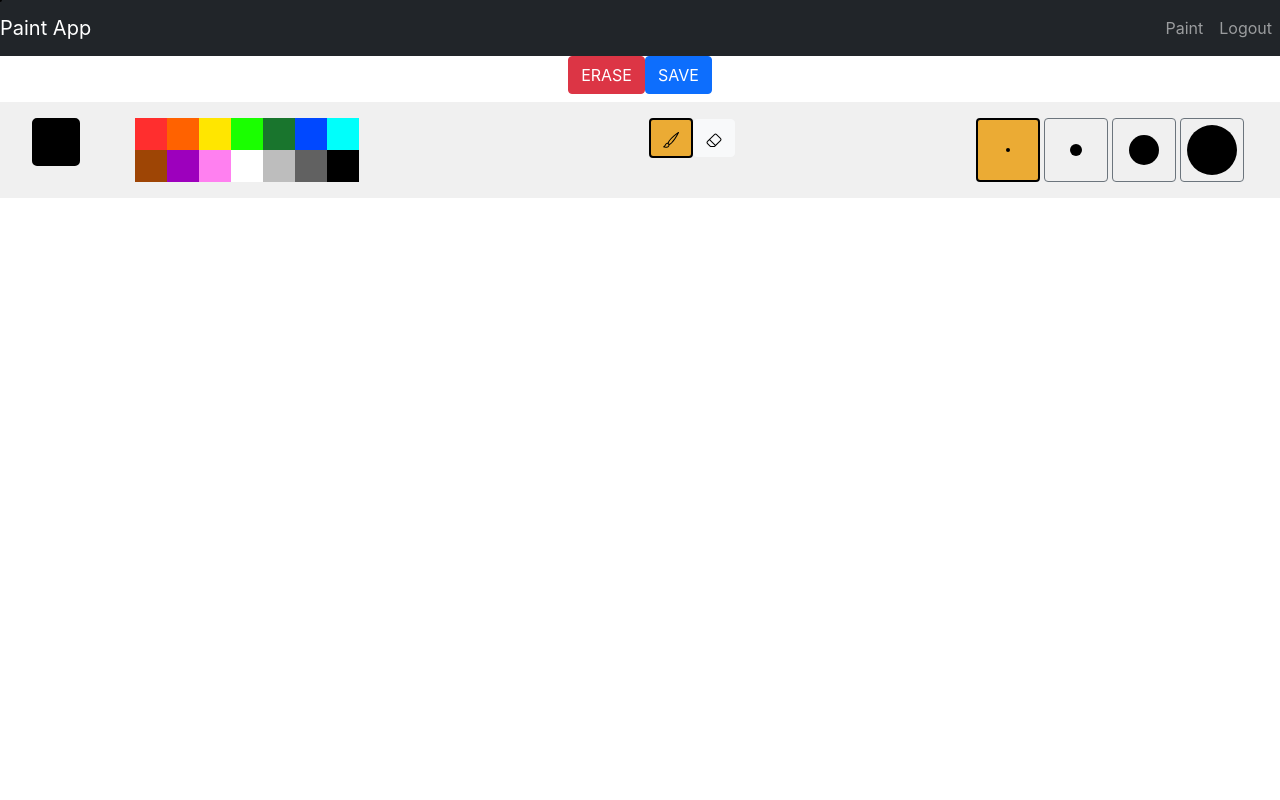
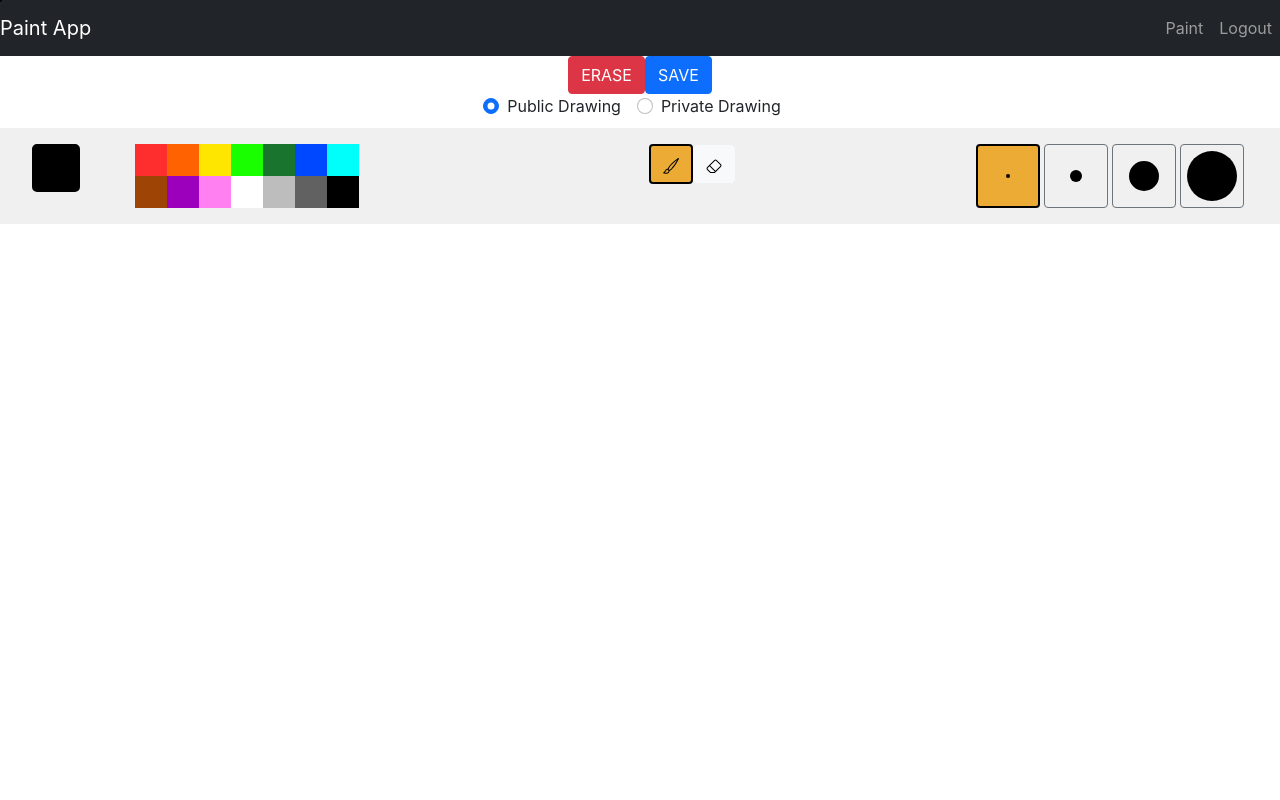
Before and after one commit to adipill04/paint-app, a React (Create React App) app in the folder client/: page /paint in a window 1280 px wide. Shown: the top 800 px of the page. Built offline with nearby package versions, Linux system fonts and the light colour scheme; sample sign-in values are in the browser's storage.

Commit message:
added option to choose whether drawing is public or priavte while saving drawing

```diff
--- a/client/src/components/ActionsBar/ActionsBar.js
+++ b/client/src/components/ActionsBar/ActionsBar.js
@@ -1,18 +1,42 @@
-import { Button } from "react-bootstrap";
+import { Button, Form } from "react-bootstrap";
+import { useState } from "react";
+
 export default function ActionsBar(props) {
-
+  const [drawingType, setDrawingType] = useState('public');
     function eraseCanvas() {
       props.eraseCanvas();
     };
 
-    function saveCanvas() {
-      props.saveCanvas();
+    function saveCanvas(drawingType) {
+      props.saveCanvas(drawingType);
     }
 
     return (
       <div>
         <EraseCanvasButton eraseCanvas={eraseCanvas} />
-        <SaveCanvasButton saveCanvas={saveCanvas}/>
+        <SaveCanvasButton saveCanvas={() => saveCanvas(drawingType)}/>
+        <div>
+        <Form>
+          <Form.Check
+          inline
+          label="Public Drawing"
+          name="drawingType"
+          type="radio"
+          id="public"
+          checked={drawingType === 'public'}
+          onClick={() => setDrawingType('public')}
+        />
+          <Form.Check
+            inline
+            label="Private Drawing"
+            name="drawingType"
+            type="radio"
+            id="private"
+            checked={drawingType === 'private'}
+            onClick={() => setDrawingType('private')}
+          />
+        </Form>
+        </div>
       </div>
     );
   }
--- a/client/src/components/Canvas/Canvas.js
+++ b/client/src/components/Canvas/Canvas.js
@@ -24,7 +24,6 @@ export default function Canvas(props) {
   }, []);
 
   function setupCanvas() {
-    console.log("setting up canvas!!!");
     const canvas = canvasRef.current;
 
     canvas.style.backgroundColor = "white";
@@ -61,7 +60,7 @@ export default function Canvas(props) {
   const startTimer = props.startTimer;
   useEffect(() => {
     if (mousePressed === true && startedDrawing === false) {
-      console.log("The timer started");
+      // console.log("The timer started");
       setStartedDrawing(true);
       startTimer();
       const canvas = canvasRef.current;
--- a/client/src/components/Gallery/Gallery.js
+++ b/client/src/components/Gallery/Gallery.js
@@ -19,7 +19,6 @@ export default function DrawingBoard() {
                 "x-access-token": localStorage.getItem('paint-app-access-token')
             }
             }).then(response => {
-                console.log(response);
                 const { userDrawings, otherDrawings} = response.data;
                 setDrawings({ userDrawings, otherDrawings});
             }).catch((error) => {
@@ -29,7 +28,6 @@ export default function DrawingBoard() {
 
     function shareImage(id, type="private") {
         const userShareEmail = prompt("Enter user email to share with");
-        if(userShareEmail) console.log(userShareEmail);
         axios.post("http://localhost:1337/api/shareDrawing/", {
             userShareEmail: userShareEmail,
             drawingId: id
@@ -71,6 +69,7 @@ export default function DrawingBoard() {
             key={image.id}
             createdAt={image.createdAt}
             shareImage={shareImage}
+            drawTime={image.drawTime}
             deleteImage={deleteImage}
             />
         ));
@@ -87,15 +86,17 @@ export default function DrawingBoard() {
             id={image.id}
             key={image.id}
             createdAt={image.createdAt}
+            drawTime={image.drawTime}
             />
         ));
     }
     return (
     <div>
+        <span>The url for a drawing that is shared can be formed by appending <strong>id</strong> to the end of this placeholder url - {window.location.href}gallery/<strong>id</strong> </span>
         <h2>YOUR DRAWINGS</h2>
-        <Row>{userDrawingImgElements}</Row>
+        <Row>{userDrawingImgElements.length !== 0 ? userDrawingImgElements : <div>Please save a drawing to view it here!</div>}</Row>
         <h2>PUBLIC & SHARED DRAWINGS</h2>
-        <Row>{otherDrawingImgElements}</Row>
+        <Row>{otherDrawingImgElements.length !== 0 ? otherDrawingImgElements : <div>No public or shared drawings yet</div>}</Row>
     </div>
     );
 }
--- a/client/src/components/GalleryDrawing/GalleryDrawing.js
+++ b/client/src/components/GalleryDrawing/GalleryDrawing.js
@@ -25,7 +25,8 @@ export default function GalleryDrawing (props) {
         width="100%"
       />
       <div className="name-pill">
-        created at: {props.createdAt}
+        <div>drawing time: {props.drawTime} seconds</div>
+        <div>created at: {props.createdAt}</div>
       </div>
 
       <ButtonGroup
--- a/client/src/contexts/authContext.js
+++ b/client/src/contexts/authContext.js
@@ -18,7 +18,8 @@ const AuthProvider = (props) => {
         .then(response => {
             const data = response.data;
             if(data.user) {
-                localStorage.setItem('paint-app-access-token', data.user)
+                localStorage.setItem('paint-app-access-token', data.token);
+                localStorage.setItem('userData', JSON.stringify(data.user));
                 setLoggedIn(true);
             } else {
                 console.log("Login failed");
--- a/client/src/pages/home.js
+++ b/client/src/pages/home.js
@@ -4,9 +4,11 @@ import { Button } from "react-bootstrap";
 import Gallery from "../components/Gallery/Gallery";
 
 export default function Home() {
+  const userData = JSON.parse(localStorage.getItem("userData"));
   return (
     <Container>
       <div className="mb-5 mt-5">
+        <h2> Welcome, {userData.email}</h2>
         <h1>Let's Paint! 🎨</h1>
       </div>
       <Link to="/paint" className="me-5">
--- a/client/src/pages/paint.js
+++ b/client/src/pages/paint.js
@@ -14,6 +14,7 @@ export default function Paint() {
   const [currentTool, setTool] = useState("Brush Tool")
   const [currentBrushColor, setBrushColor] = useState("#000000");
   const [currentBrushSize, setBrushSize] = useState(brushSizes[0]);
+  const [drawingType, setDrawingType] = useState("private");
 
   function changeTool (tool) {
     if (tool === "Brush Tool") {
@@ -41,46 +42,14 @@ export default function Paint() {
       context.clearRect(0, 0, canvas.width, canvas.height);
   }
 
-  function saveCanvas (drawingTitle) {
+  function saveCanvas (drawingType) {
       const canvas = document.getElementById("canvas");
-
-      let imageName
-      if (!drawingTitle) {
-        imageName = prompt("Assign a name to this image before saving it", "NewDrawing");
-        if (!imageName)
-          return
-      } else {
-        imageName = drawingTitle
-      }
+      let imageName = prompt("Assign a name to this image before saving it", "NewDrawing");
+      if (!imageName) return;
 
       const dataURL = canvas.toDataURL();
 
-      // check for stored images
-      const galleryImages = JSON.parse(localStorage.getItem("paintyImages"));
-
-      const imgID = galleryImages
-        ? galleryImages[galleryImages.length - 1].id + 1
-        : 0;
-
-      // build image object
-      const imgObject = {
-        id: imgID,
-        src: dataURL,
-        name: imageName,
-        drawTime: seconds
-      };
-
-      if (galleryImages) {
-        // add to array and store it back
-        galleryImages.push(imgObject);
-        localStorage.setItem("paintyImages", JSON.stringify(galleryImages));
-      } else {
-        // create an array
-        let arr = [];
-        arr.push(imgObject);
-        localStorage.setItem("paintyImages", JSON.stringify(arr));
-      }
-      uploadDrawing(imageName, 'private', seconds, dataURL);
+      uploadDrawing(imageName, drawingType, seconds, dataURL);
       // After saving the painting reset the timer and clear the canvas
       clear();
       eraseCanvas();
@@ -109,7 +78,6 @@ export default function Paint() {
             } else {
                 console.log("Image upload failed");
             }
-            console.log("Image upload response: "+JSON.stringify(response));
         }).catch((error) => {
             console.log("ERROR: "+error);
         });
--- a/client/src/pages/register.js
+++ b/client/src/pages/register.js
@@ -17,7 +17,6 @@ export default function Register() {
         };
         axios.post('http://localhost:1337/api/register', reqBody)
         .then(response => {
-            console.log("registerUser response: "+JSON.stringify(response));
             navigate("/login");
         }).catch((error) => {
             console.log("ERROR: "+error);
```
Also changed, not shown: 2 other files (tests, documents, lock files or other folders).
